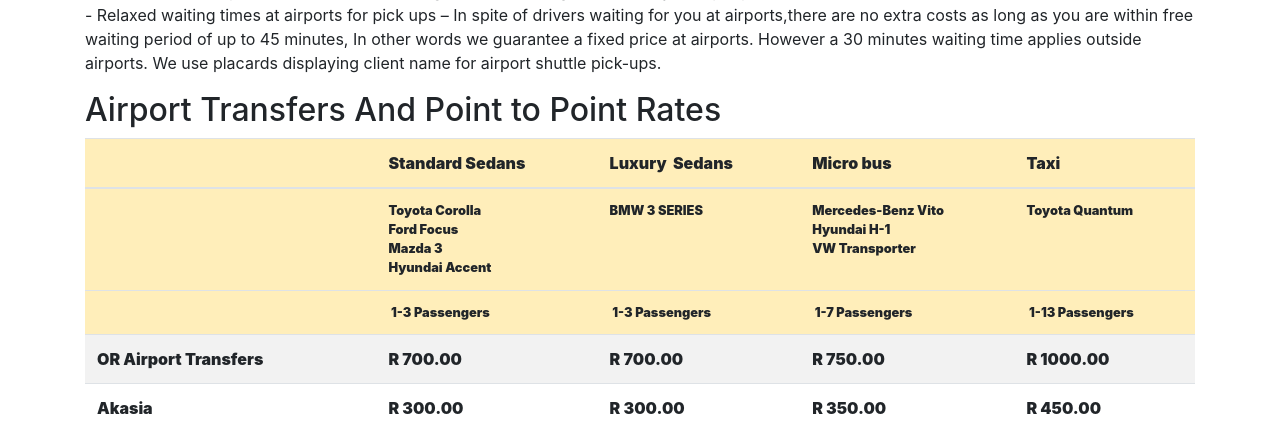
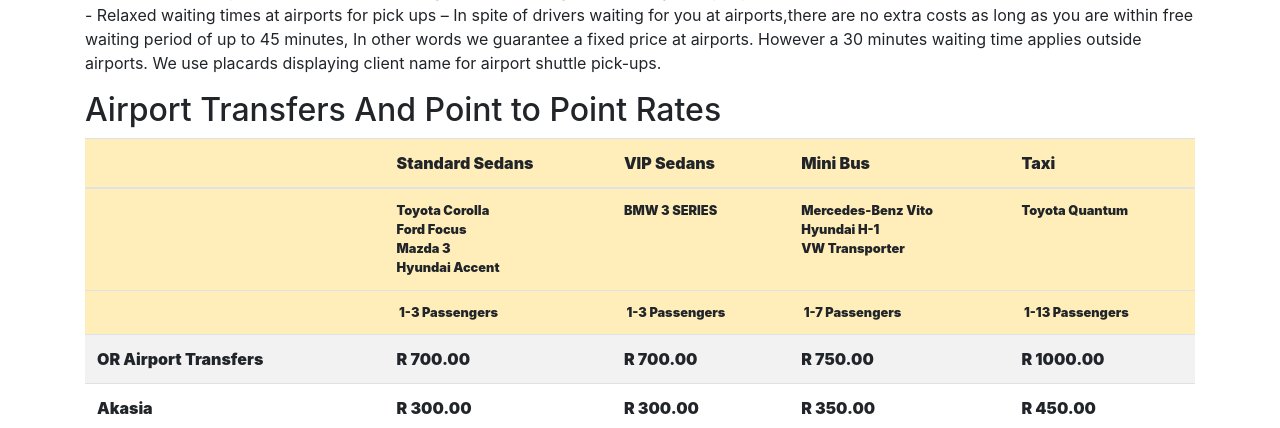
Before and after one commit to classicado/crf-static-site, a PHP site: page /rates.php in a window 1280 px wide. Shown: the part 223-651 px from the top of the page. Run offline with PHP 8.4, Linux system fonts and the light colour scheme; data that the repository does not hold is empty; some libraries are stand-ins or nearby versions.

Commit message:
Update table labels

```diff
--- a/rates.php
+++ b/rates.php
@@ -79,8 +79,8 @@
   <tr>
     <th class="tg-0pky"></th>
     <th class="tg-0pky">Standard Sedans</th>
-    <th class="tg-0pky">Luxury  Sedans</th>
-    <th class="tg-0pky">Micro bus </th>
+    <th class="tg-0pky">VIP Sedans</th>
+    <th class="tg-0pky">Mini Bus </th>
     <th class="tg-0pky">Taxi</th>
   </tr>
   <tr class="small">
```
